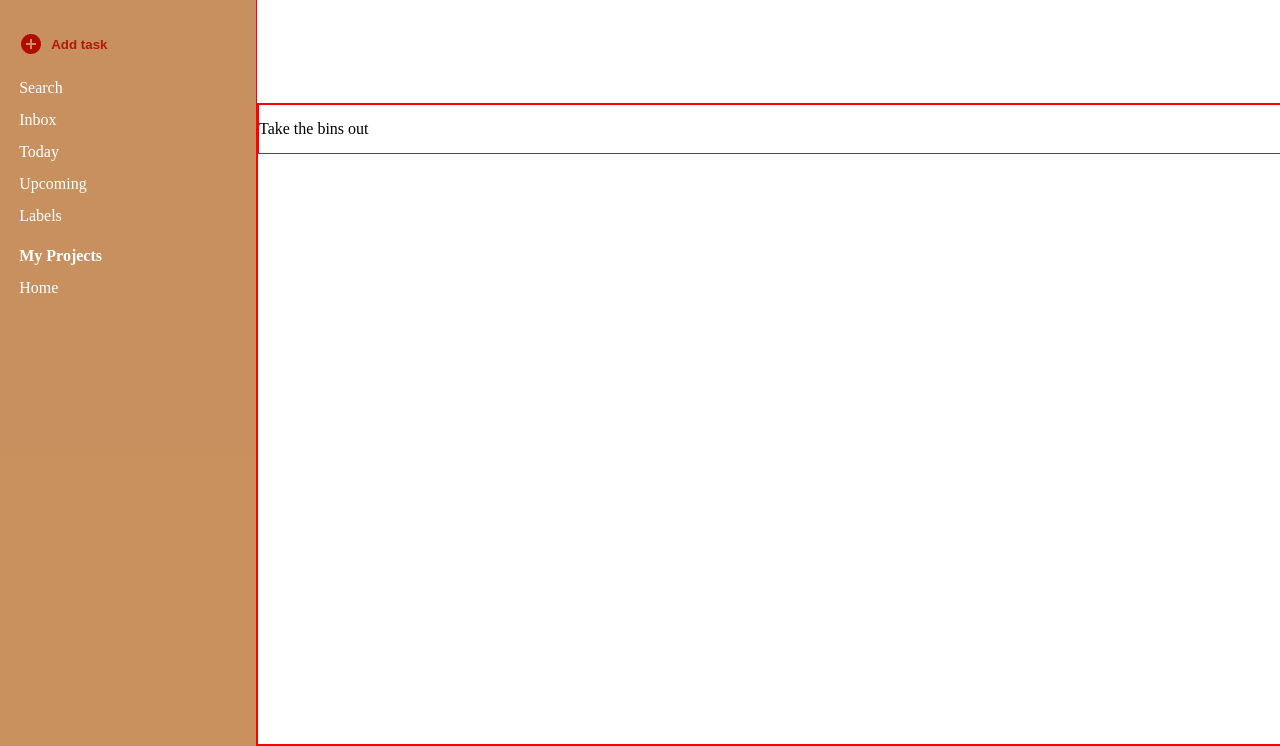
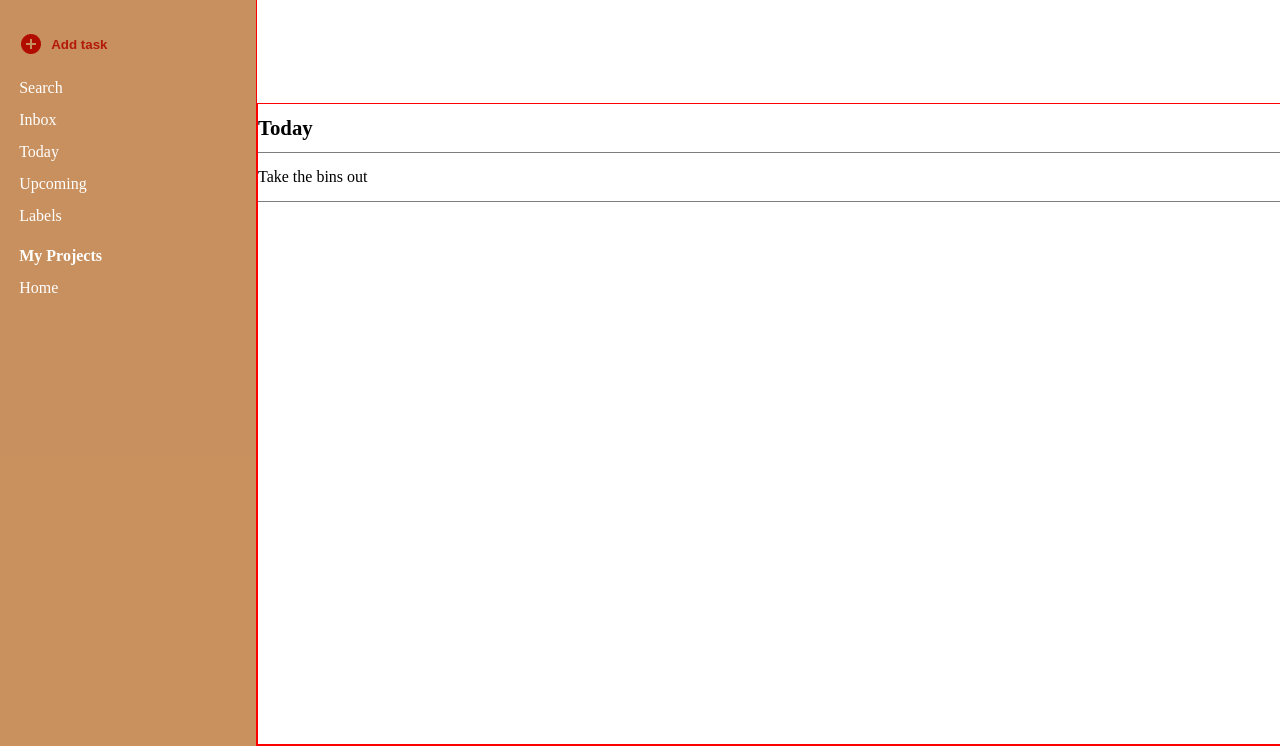
Before and after one commit to jordanperkins98/todoThat, a website built with webpack: page src/index.html in a window 1280 px wide. Shown: the part 54-800 px from the top of the page. Built offline with nearby package versions, Linux system fonts and the light colour scheme.

Commit message:
Refactor sidebar styling, add bottom border to todo items, and update UI.js

```diff
--- a/src/styles.css
+++ b/src/styles.css
@@ -222,19 +222,30 @@ h1 > span{
 }
 
 .todo{
-    border: red solid 1px;
+
+    border-bottom: #7e7e7e solid 1px;
     height: 3rem;
     display: flex;
     align-items: center;
     width: 70rem;
+
 }
+
+
 
 .container{
     border: red solid 1px;
     display: flex;
-    justify-content: center;
-    align-items: start;
+    flex-direction: column;
+    justify-content: start;
+    align-items: center;
     height:80vh;
 
 
 }
+
+
+.day{
+    font-size: 1.3rem;
+    font-weight: 800;
+}
--- a/src/ui.js
+++ b/src/ui.js
@@ -29,7 +29,19 @@ import addTaskIcon from './Assets/plus-circle-custom.png';
         todoTitle.textContent = element.title;
 
         newDiv.appendChild(todoTitle)
-        container.appendChild(newDiv)
+
+        const day = document.createElement('div');
+
+        day.classList.add('day');
+        day.classList.add('todo');
+
+        const currentDay = document.createElement('p');
+        currentDay.textContent = 'Today';
+
+        day.appendChild(currentDay);
+
+        container.appendChild(day);
+        container.appendChild(newDiv);
 
     })
 
```
